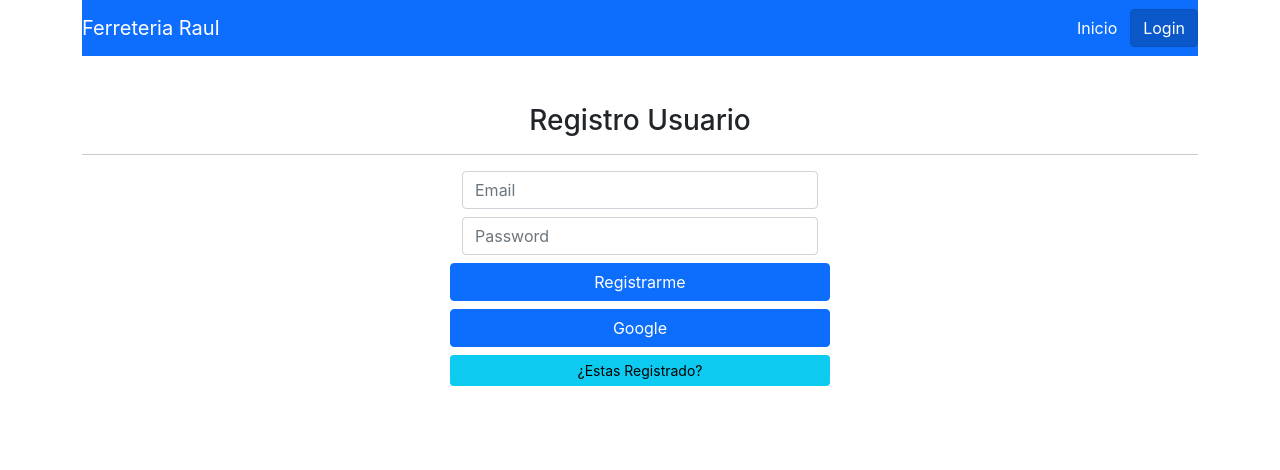
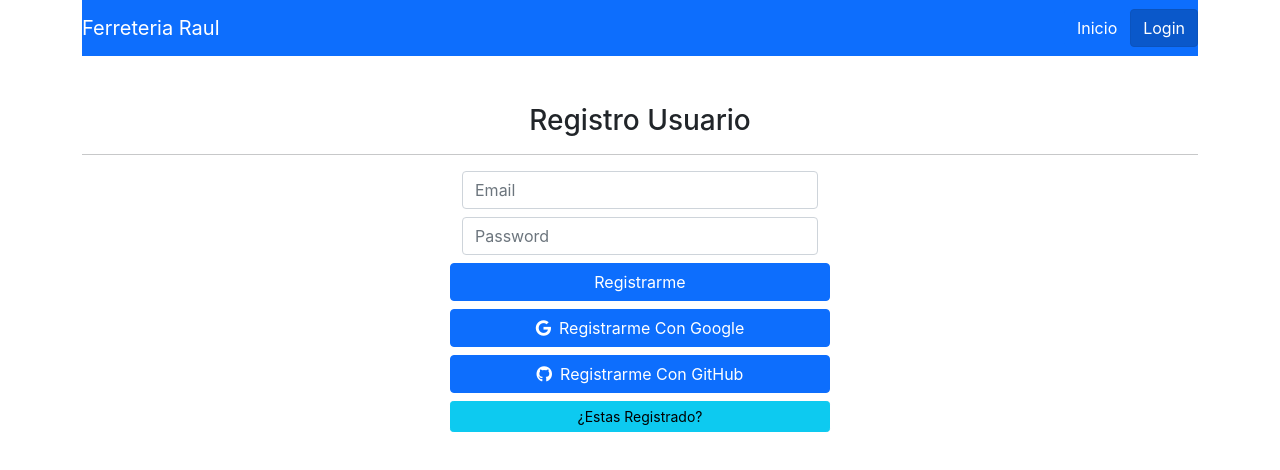
Before and after one commit to ruizjose147/RetoAppEmpresarial-Front-end, a React (Create React App) app: page /login in a window 1280 px wide. Shown: the top 470 px of the page. Built offline with nearby package versions, Linux system fonts and the light colour scheme; no server answers.

Commit message:
correciones en el login, se el componente loading, se intala redux y se hacen las primeras configuraciones

```diff
--- a/public/index.html
+++ b/public/index.html
@@ -26,6 +26,7 @@
     -->
     <title>React App</title>
     <link href="https://cdn.jsdelivr.net/npm/bootstrap@5.1.3/dist/css/bootstrap.min.css" rel="stylesheet" integrity="sha384-1BmE4kWBq78iYhFldvKuhfTAU6auU8tT94WrHftjDbrCEXSU1oBoqyl2QvZ6jIW3" crossorigin="anonymous">
+    <link rel="stylesheet" href="https://cdnjs.cloudflare.com/ajax/libs/font-awesome/6.1.1/css/all.min.css" integrity="sha512-KfkfwYDsLkIlwQp6LFnl8zNdLGxu9YAA1QvwINks4PhcElQSvqcyVLLD9aMhXd13uQjoXtEKNosOWaZqXgel0g==" crossorigin="anonymous" referrerpolicy="no-referrer" />
   </head>
   <body>
     <noscript>You need to enable JavaScript to run this app.</noscript>
--- a/src/App.jsx
+++ b/src/App.jsx
@@ -7,7 +7,7 @@ import app from './firebase/firebase';
 import { getAuth, onAuthStateChanged } from "firebase/auth";
 
 const auth = getAuth(app);
-
+//const [loading, setLoading] = useState(false);
 //Switch === Routes en la v6
 function App() {
 
@@ -15,9 +15,9 @@ function App() {
 
   React.useEffect(() => {
     onAuthStateChanged(auth, (user) => {
-      if(user){
+      if (user) {
         setFirebaseUser(user)
-      }else{
+      } else {
         setFirebaseUser(null)
       }
     })
@@ -26,12 +26,12 @@ function App() {
   return firebaseUser !== false ? (
     <Router>
       <div className="container">
-        <Navbar firebaseUser={firebaseUser}/>
+        <Navbar firebaseUser={firebaseUser} />
         <Vendedor />
         <Routes>
           <Route path="/" element={<div>inicio... </div>}>
           </Route>
-          <Route path="/login" element={<Login/>}>
+          <Route path="/login" element={<Login />}>
           </Route>
           <Route path="/cajero" element={<div><h3>{auth.email}</h3></div>}>
           </Route>
@@ -40,8 +40,15 @@ function App() {
     </Router>
 
   ) : (
-    <p>Cargando....</p>
+    <div className="d-flex justify-content-center">
+      <div className="spinner-border" role="status">
+        <span className="visually-hidden">Loading...</span>
+      </div>
+    </div>
   )
 }
 
 export default App;
+
+
+//{<p>Cargando....</p>}
--- a/src/components/Login.jsx
+++ b/src/components/Login.jsx
@@ -5,7 +5,6 @@ import { getAuth, createUserWithEmailAndPassword,
         signInWithEmailAndPassword, GithubAuthProvider, GoogleAuthProvider, signInWithPopup } from "firebase/auth";
 import { collection, addDoc, setDoc, doc } from "firebase/firestore";
 import { useNavigate } from "react-router-dom";
-//import { setEnteringUser } from "../redux/actions/UserActions";
 
 const auth = getAuth(app);
 
@@ -17,8 +16,8 @@ const Login = () => {
     const [esRegistro, setEsRegistro] = useState(true);
     const navigate = useNavigate();
     const googleProvider = new GoogleAuthProvider();
-    //const githubProvider = new GithubAuthProvider();
-    //const dispatch = useDispatch()
+    const githubProvider = new GithubAuthProvider();
+
 
     const procesarDatos = e =>{
         e.preventDefault();
@@ -98,8 +97,8 @@ const Login = () => {
       [email, pass, navigate],
     )
 
-    const registrarConGoogle = async() => {
-        await signInWithPopup(auth, googleProvider)
+    const registrarConGoogle = () => {
+         signInWithPopup(auth, googleProvider)
         .then(async (result) => {
           await setDoc(doc(db, "cajeros", "google"), {
             email: result.user.email,
@@ -110,7 +109,26 @@ const Login = () => {
           console.log(error.code);
           console.log(error.message);
         });
-      }
+    }
+
+    const registrarConGitHub = () => {
+        signInWithPopup(auth, githubProvider)
+       .then(async (result) => {
+         await setDoc(doc(db, "cajeros", "github"), {
+           email: result.user.email,
+           uid: result.user.uid,
+         });
+         navigate("/cajero");
+       }).catch((error) => {
+        console.log(error)
+        if(error.code==='auth/invalid-email'){
+          setError('Email no valido')
+        }
+        if(error.code==='auth/operation-not-allowed'){
+            setError('Ya existe una cuenta con este Email')
+        }
+       });
+     }
 
   return (
     <div className="mt-5">
@@ -155,12 +173,33 @@ const Login = () => {
                     </button>
                     <br />
                     <button
+
                         className="btn btn-md btn-primary btn-block mt-2"
                         type="button"
-                        onClick={registrarConGoogle}
+                        onClick={()=>registrarConGoogle()}
 
                     >
-                       Google
+                        <i
+                        className="fa-brands fa-google me-2"
+                        ></i>
+                        {
+                            esRegistro ? "Registrarme Con Google" : "Ingresar Con Google"
+                        }
+                    </button>
+                    <br />
+                    <button
+
+                        className="btn btn-md btn-primary btn-block mt-2"
+                        type="button"
+                        onClick={()=>registrarConGitHub()}
+
+                    >
+                        <i
+                        className="fa-brands fa-github me-2"
+                        ></i>
+                        {
+                            esRegistro ? "Registrarme Con GitHub" : "Ingresar Con GitHub"
+                        }
                     </button>
                     <br />
                     <button
--- a/src/components/Vendedor.jsx
+++ b/src/components/Vendedor.jsx
@@ -26,13 +26,13 @@ const Vendedor = () => {
   return (
         <div>
             {
-              auth.currentUser !== null ? (
+              user !== null ? (
                 <h3>{user.email}</h3>
               ):(
                 null
               )
-
             }
-        </div>)
+        </div>
+  )
 };
 export default Vendedor;
```
Also changed, not shown: package.json (+7 -0 lines), src/components/Loading.jsx (added, +13 -0 lines), src/components/Productos.jsx (added, +7 -0 lines), src/redux/inventarioDucks.js (added, +76 -0 lines), src/redux/store.js (added, +14 -0 lines), 1 other file (tests, documents, lock files or other folders).
